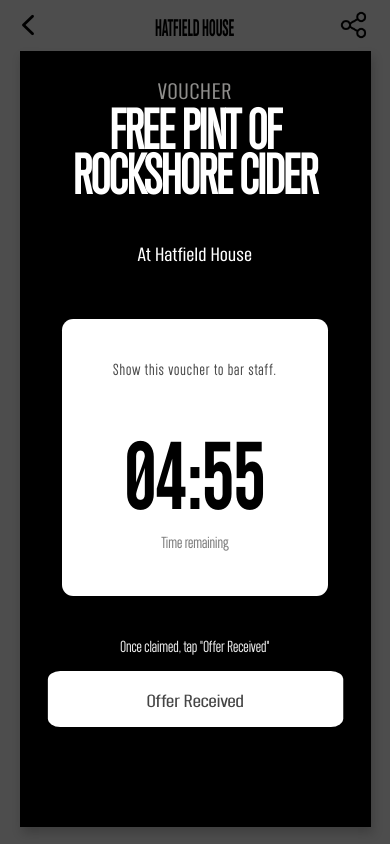
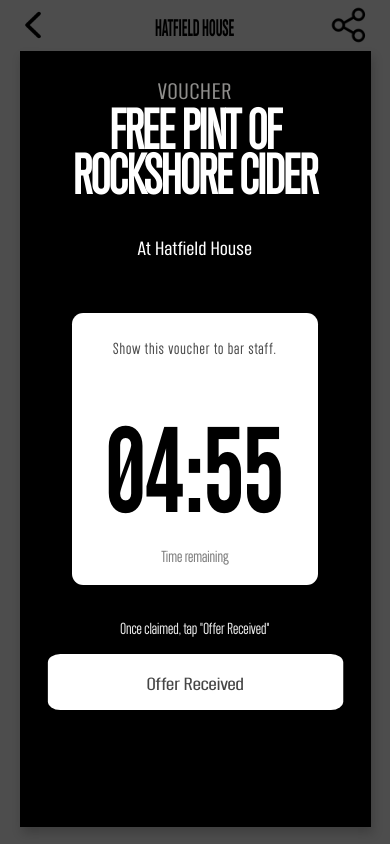
Before and after one commit to Jaiko657/Fanzo-Clone, a React (Create React App) app: page / in a window 390 px wide. Built offline with nearby package versions, Linux system fonts and the light colour scheme.

Commit message:
Fixed for iphone8 and added bad claim modal

```diff
--- a/src/App.css
+++ b/src/App.css
@@ -12,7 +12,7 @@
 
 .Header {
   font-family: chairdrobe-bold;
-  width: 90%;
+  width: 90vw;
   height: 6vh;
   display: flex;
   justify-content: space-between;
@@ -27,8 +27,8 @@
 }
 
 .Header img {
-  height: 2em;
-  width: 2em;
+  height: 5vh;
+  width: 5vh;
 }
 
 #back {
@@ -64,7 +64,7 @@
 }
 
 #location {
-  margin-top: 2.5em;
+  margin-top: 5vh;/* 2.5em; */
   font-weight: normal;
   font-size: 1.2em;
   transform: scaleX(1.2);
@@ -75,15 +75,15 @@
 .Timer {
   color: black;
   background-color: white;
-  width: 60vw;
-  height: 63vw;
+  width: 70%;
+  height: 35%;
   border-radius: .7em;
-  padding: 1em;
+  /* padding: 1em; */
 }
 
 #timer-msg {
   font-weight: 500;
-  margin-top: 1.5em;
+  margin-top: 3vh;
   margin-bottom: 5vh;
   letter-spacing: 1px;
   color: #4D4D4D;
@@ -91,12 +91,12 @@
 
 #countdown {
   font-family: chairdrobe-bold;
-  font-size: 5em;
+  font-size: 12vh;
   transform: scaleY(1.2);
 }
 
 #countdown-msg {
-  margin-top: 1em;
+  margin-top: 3vh;
   font-weight: 100;
   color: #5F5F5F;
   opacity: 0.8;
@@ -104,10 +104,10 @@
 
 #claimed-text {
   font-family: chairdrobe-regular;
-  margin-top: 2.5em;
+  margin-top: 4vh;
   font-weight: 100;
   color: #E5E5E5;
-  margin-bottom: 1em;
+  margin-bottom: 2vh;
 }
 
 #button {
--- a/src/App.js
+++ b/src/App.js
@@ -3,9 +3,12 @@
 import './customFont.css'
 import Header from './Header';
 import Ticket from './Ticket';
+import Modal from './Modal';
 
 function App() {
   const [pubName, setPubName] = useState("Hatfield House");
+  const [showModal, setShowModal] = useState(false);
+  const [type, setType] = useState("CIDER");
 
   // Function to update the pub name
   const updatePubName = () => {
@@ -15,10 +18,15 @@
     }
   };
 
+  const toggleModal = () => {
+    setShowModal(!showModal);
+  }
+
   return (
     <div className="App">
       <Header pubName={pubName} onClick={updatePubName}/>
-      <Ticket pubName={pubName}/>
+      <Modal showModal={showModal} toggleModal={toggleModal} type={type}/>
+      <Ticket pubName={pubName} setType={setType} type={type} onClick={toggleModal}/>
     </div>
   );
 }
--- /dev/null
+++ b/src/Modal.js
@@ -0,0 +1,38 @@
+import React from 'react';
+import './App.css'
+
+const Modal = ({ showModal, toggleModal, type }) => {
+  if (!showModal) return null;
+
+  return (
+    <div style={{
+      position: 'fixed', // Fixed position to cover the whole screen
+      top: 0,
+      left: 0,
+      right: 0,
+      bottom: 0,
+      backgroundColor: 'rgba(0, 0, 0, 0.5)', // Semi-transparent background
+      display: 'flex',
+      alignItems: 'center',
+      justifyContent: 'center',
+      zIndex: 100,
+    }}>
+      <div style={{
+        backgroundColor: '#152C12',
+        height: '50vh',
+        width: '90vw',
+        boxShadow: '0 4px 8px rgba(0, 0, 0, 0.1)',
+        display: 'flex',
+        flexDirection: 'column',
+        justifyContent: 'center',
+        alignItems: 'center'
+      }}>
+        <div id="voucher">You've now claimed your</div>
+        <div id="promo">FREE PINT OF ROCKSHORE {type}</div>
+        <button onClick={toggleModal}>Close</button>
+      </div>
+    </div>
+  );
+};
+
+export default Modal;
--- a/src/Ticket.js
+++ b/src/Ticket.js
@@ -1,12 +1,10 @@
 import Timer from './Timer'
-import { useState } from 'react';
 
-function Ticket(props) {
-  const [type, setType] = useState("CIDER");
+function Ticket({ pubName , type, setType, onClick }) {
 
   // Function to update the pub name
   const toggle = () => {
-    if (type == 'CIDER') {
+    if (type === 'CIDER') {
       setType('LAGER');
     } else {
       setType('CIDER');
@@ -17,11 +15,11 @@
     <div className="Ticket">
       <div id="voucher">VOUCHER</div>
       <div id="promo" onClick={toggle}>FREE PINT OF ROCKSHORE {type}</div>
-      <div id="location">At {props.pubName}</div>
+      <div id="location">At {pubName}</div>
 
       <Timer />
       <div id='claimed-text'>Once claimed, tap "Offer Received"</div>
-      <div id='button'>Offer Received</div>
+      <div id='button' onClick={onClick}>Offer Received</div>
     </div>
   );
 }
```
Also changed, not shown: src/assets/imgs/background.jpeg (added).
